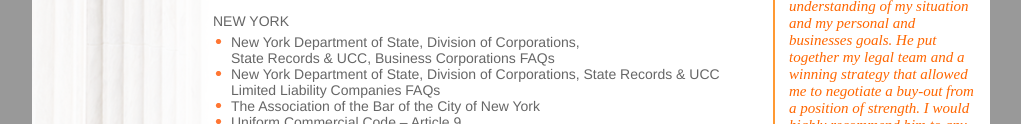
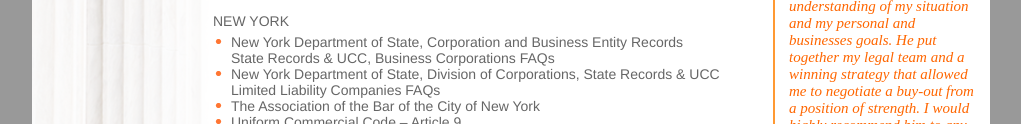
Before and after one commit to encesq/encesq.github.io, a plain HTML site: page resources.html in a window 1280 px wide. Shown: the part 326-450 px from the top of the page, without its empty margins (129-1150 px from the left). Drawn offline with Linux system fonts and the light colour scheme.

Commit message:
Update resources.html

```diff
--- a/resources.html
+++ b/resources.html
@@ -72,9 +72,9 @@ function MM_showHideLayers() { //v9.0
       </ul>
 <br />
 NEW YORK      <ul>
-        <li><a href="http://www.dos.ny.gov/corps/bcfaq.asp" target="_blank">New York Department of State, Division of Corporations, <br />
+        <li><a href="http://www.dos.ny.gov/corps/bcfaq.asp" target="_blank">New York Department of State, Corporation and Business Entity Records <br />
   State Records &amp; UCC, Business Corporations FAQs</a></li>
-        <li><a href="http://www.dos.ny.gov/corps/llcfaq.asp" target="_blank">New York Department of State, Division of Corporations, State Records &amp; UCC Limited Liability Companies FAQs</a></li>
+        <li><a href="https://apps.dos.ny.gov/publicInquiry/" target="_blank">New York Department of State, Division of Corporations, State Records &amp; UCC Limited Liability Companies FAQs</a></li>
         <li><a href="http://www.abcny.org/" target="_blank">The Association of the Bar of the City of New York</a></li>
         <li><a href="http://www.law.cornell.edu/ucc/9/article9.htm" target="_blank">Uniform Commercial Code – Article 9</a></li>
         <li><a href="http://public.leginfo.state.ny.us/menugetf.cgi?COMMONQUERY=LAWS" target="_blank">New York Laws</a></li>
```
